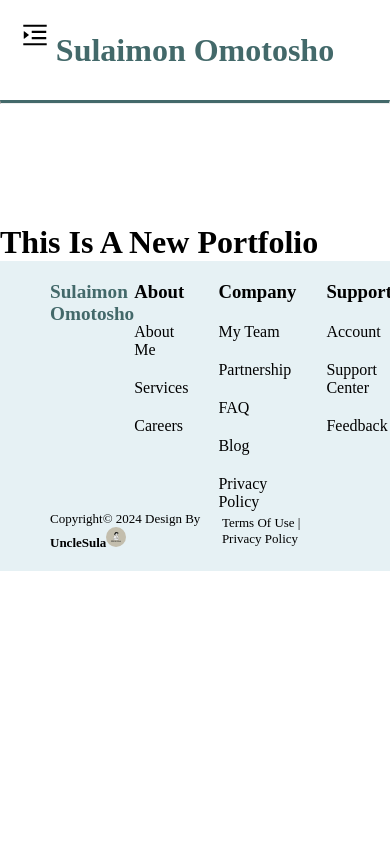
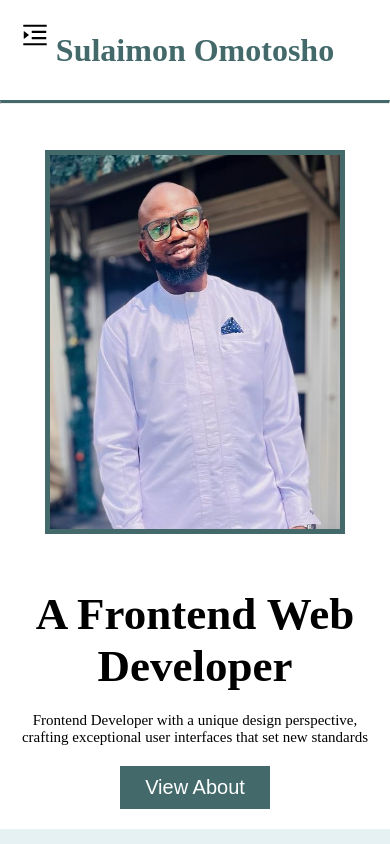
Before and after one commit to Sulaimon-Omotosho/omotosho.sulaimon, a React (Vite) app: page / in a window 390 px wide. Shown: the top 844 px of the page. Built offline with nearby package versions, Linux system fonts and the light colour scheme.

Commit message:
started hero and added responsiveness

```diff
--- a/src/App.jsx
+++ b/src/App.jsx
@@ -2,11 +2,13 @@ import './app.scss'
 import Footer from './components/footer/Footer'
 import Hero from './components/hero/Hero'
 import Navbar from './components/navbar/Navbar'
+import Sidebar from './components/sidebar/Sidebar'
 
 function App() {
   return (
     <>
       <Navbar />
+      <Sidebar />
       <Hero />
       <Footer />
     </>
--- a/src/components/hero/Hero.jsx
+++ b/src/components/hero/Hero.jsx
@@ -3,9 +3,25 @@ import './hero.scss'
 
 const Hero = () => {
   return (
-    <div className='hero'>
-      <h1>This Is A New Portfolio</h1>
-    </div>
+    <>
+      <div className='wrapper'>
+        <div className='text'>
+          <h1>
+            A Frontend Web <br /> Developer
+          </h1>
+          <p>
+            Frontend Developer with a unique design perspective, <br /> crafting
+            exceptional user interfaces that set new standards
+          </p>
+          <button>View About</button>
+        </div>
+        <div className='aboutImage'>
+          <div className='imageWrapper'>
+            <img src='portfolio image.jpg' alt='about image' />
+          </div>
+        </div>
+      </div>
+    </>
   )
 }
 
--- a/src/components/hero/hero.scss
+++ b/src/components/hero/hero.scss
@@ -1,3 +1,107 @@
-.hero {
-  padding-top: 120px;
+@import '../../app.scss';
+
+.wrapper {
+  padding-top: 200px;
+  padding-bottom: 20px;
+  max-width: 1360px;
+  margin: auto;
+  display: flex;
+  align-items: center;
+  justify-content: space-between;
+
+  @include desktop {
+    padding: 200px 70px;
+
+    padding-bottom: 20px;
+  }
+
+  @include tablet {
+    flex-direction: column-reverse;
+    gap: 50px;
+    padding-top: 150px;
+    padding-bottom: 20px;
+  }
+
+  @include mobile {
+    padding: 200px 20px;
+    flex-direction: column-reverse;
+    gap: 50px;
+    padding-top: 150px;
+    padding-bottom: 20px;
+  }
+
+  .text {
+    // flex: 1;
+    display: flex;
+    flex-direction: column;
+    gap: 20px;
+
+    @include tablet {
+      justify-items: center;
+      align-items: center;
+      text-align: center;
+    }
+
+    @include mobile {
+      justify-items: center;
+      align-items: center;
+      text-align: center;
+    }
+
+    h1 {
+      font-size: 90px;
+      text-transform: capitalize;
+
+      @include desktop {
+        font-size: 60px;
+      }
+
+      @include mobile {
+        font-size: 45px;
+      }
+    }
+
+    p {
+      font-size: 22px;
+
+      @include mobile {
+        font-size: 15px;
+      }
+    }
+
+    button {
+      padding: 10px;
+      width: 150px;
+      color: white;
+      background-color: rgb(67, 105, 106);
+      border: none;
+      cursor: pointer;
+      font-size: 20px;
+    }
+
+    button:hover {
+      border-radius: 20px;
+      background: white;
+      border: solid 2px rgb(67, 105, 106);
+      transition: ease-in-out 500ms, all 500ms;
+      color: rgb(67, 105, 106);
+    }
+  }
+
+  .aboutImage {
+    // flex: 1;
+
+    .imageWrapper {
+      width: 400px;
+
+      @include mobile {
+        width: 300px;
+      }
+
+      img {
+        width: inherit;
+        border: solid 5px rgb(67, 105, 106);
+      }
+    }
+  }
 }
--- a/src/components/navbar/Navbar.jsx
+++ b/src/components/navbar/Navbar.jsx
@@ -18,7 +18,7 @@ const usePathname = () => {
 const Navbar = () => {
   return (
     <div className='navbar'>
-      <Sidebar />
+      {/* <Sidebar /> */}
       <div className='nav'>
         <div className='logo'>
           <h1>
--- a/src/components/navbar/navbar.scss
+++ b/src/components/navbar/navbar.scss
@@ -2,15 +2,8 @@
 
 .navbar {
   position: fixed;
+  backdrop-filter: blur(3px);
   // display: flex;
-
-  @include tablet {
-    position: relative;
-  }
-
-  @include mobile {
-    position: relative;
-  }
 }
 
 .nav {
--- a/src/components/sidebar/sidebar.scss
+++ b/src/components/sidebar/sidebar.scss
@@ -1,7 +1,7 @@
 @import '../../app.scss';
 
 .sidebar {
-  position: absolute;
+  position: fixed;
   transition: all 1000ms;
   @include mobile {
     width: 100%;
```
Also changed, not shown: public/portfolio image.jpg (added), 1 other file (tests, documents, lock files or other folders).
